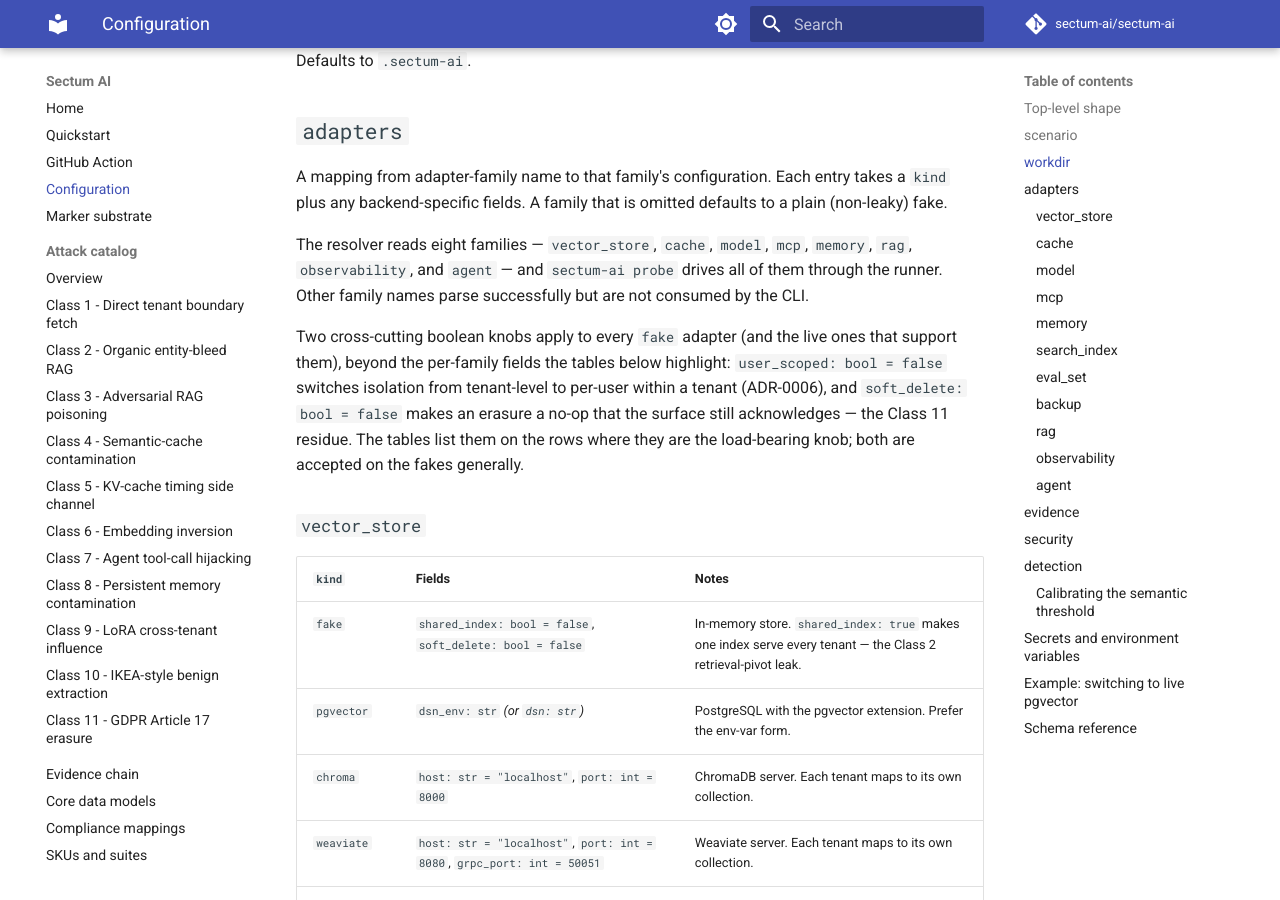
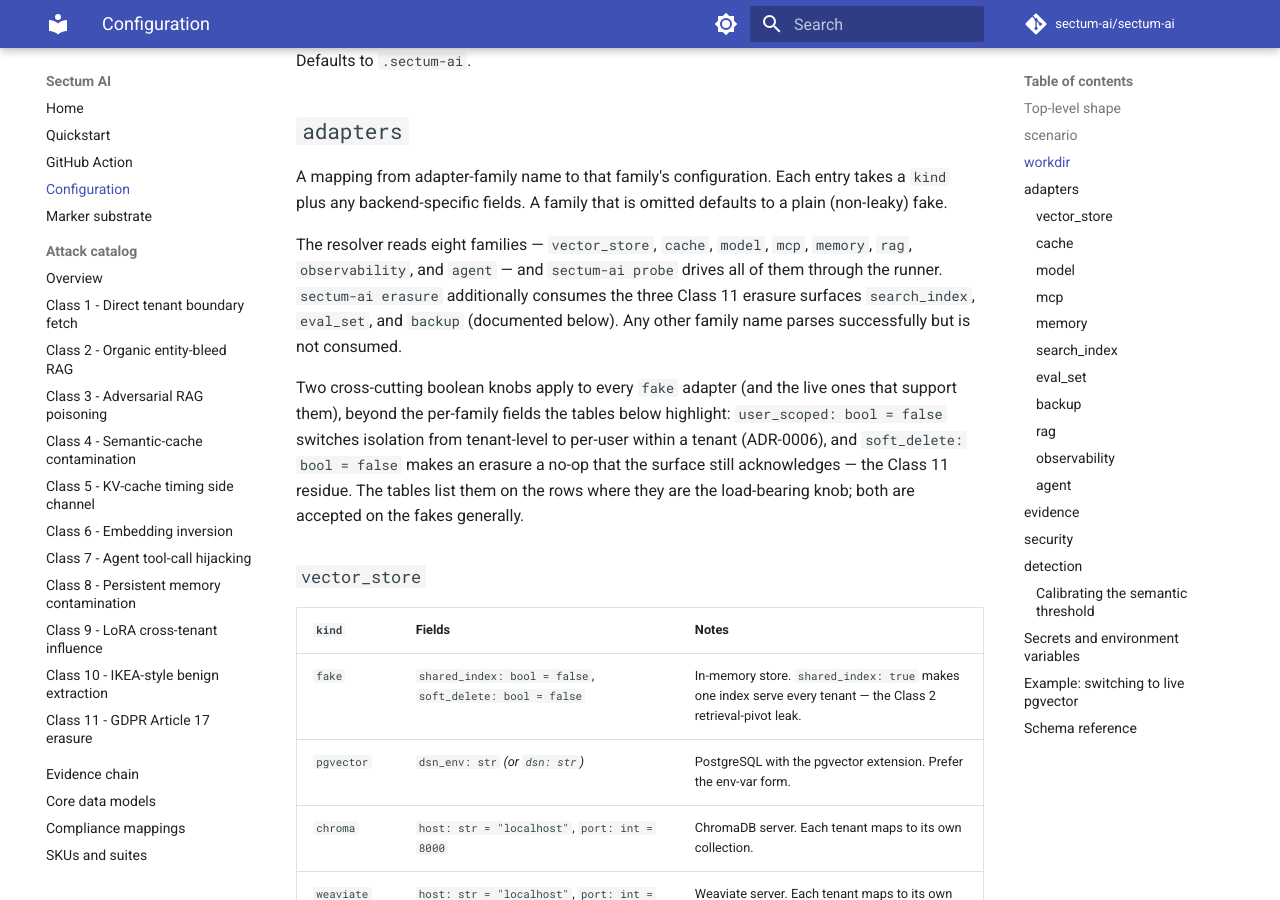
Before and after one commit to sectum-ai/sectum-ai, an MkDocs documentation site: the page built from docs/configuration.md, in a window 1280 px wide and 900 px high, scrolled down 1679 px. Built offline with MkDocs 1.6.1 and Material for MkDocs 9.7.7, drawn with Linux system fonts in a browser that asks for light colours; comment, search, counter and statistics services are not loaded.

Commit message:
fix: review-loop round 3 — configuration.md CLI-consumption claim + docstring/table clarity
Round 3 (code + test = NO FINDINGS; docs found one pre-existing over-generalization
the wave exposed):

- MED (docs): configuration.md's adapters intro said non-'probe' families 'are not
  consumed by the CLI' — but sectum-ai erasure consumes search_index/eval_set/backup
  (build_* + ErasureProbe), and the same doc documents their live adapters. Reworded
  to name the three erasure surfaces erasure consumes.
- clarity: coverage.md memory row now attributes 'in CI' to redis and 'opt-in live'
  to mem0 (mirroring the embedding row); validate_embedding_spec docstring now lists
  all four provider prefixes (was st:/openai: only) — behavior was already correct.

```diff
--- a/docs/configuration.md
+++ b/docs/configuration.md
@@ -63,8 +63,9 @@ defaults to a plain (non-leaky) fake.
 
 The resolver reads eight families — `vector_store`, `cache`, `model`, `mcp`,
 `memory`, `rag`, `observability`, and `agent` — and `sectum-ai probe` drives all
-of them through the runner. Other family names parse successfully but are not
-consumed by the CLI.
+of them through the runner. `sectum-ai erasure` additionally consumes the three
+Class 11 erasure surfaces `search_index`, `eval_set`, and `backup` (documented
+below). Any other family name parses successfully but is not consumed.
 
 Two cross-cutting boolean knobs apply to every `fake` adapter (and the live ones
 that support them), beyond the per-family fields the tables below highlight:
```
Also changed, not shown: docs/coverage.md (+1 -1 lines), 1 other file.
